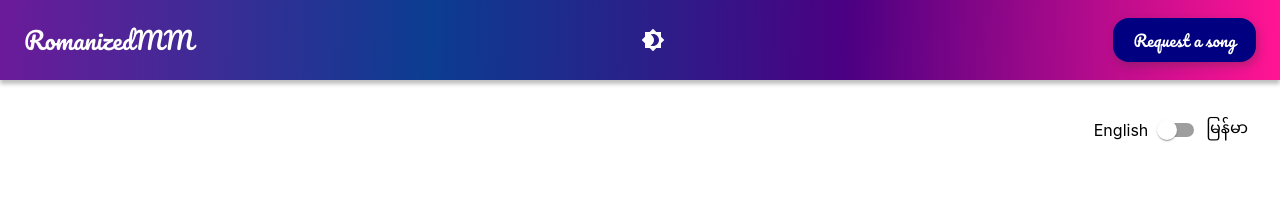
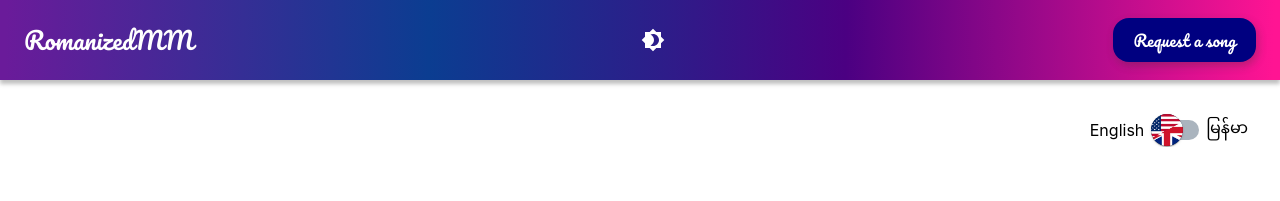
Before and after one commit to ynwin1/RomanizedMM, a React (Create React App) app in the folder client/: page / in a window 1280 px wide. Shown: the top 201 px of the page. Built offline with nearby package versions, Linux system fonts and the light colour scheme; no server answers.

Commit message:
add flags to toggler. Separate toggler as a stlyed component

```diff
--- a/client/src/components/Toggler/Toggler.js
+++ b/client/src/components/Toggler/Toggler.js
@@ -1,8 +1,8 @@
-import Switch from "@mui/material/Switch";
 import React, {useContext} from "react";
 import LanguageContext from "../../language/LanguageContext";
 import {selectTextColor} from "../../themes/ColorSelect";
 import {useTheme} from "@mui/system";
+import {LanguageSwitch} from "./TogglerStyling";
 
 export const LanguageToggler = () => {
     const theme = useTheme();
@@ -12,7 +12,7 @@ export const LanguageToggler = () => {
     return (
         <div style={{display: 'flex', flexDirection: 'row', marginTop:'1rem', marginRight: '2rem', justifyContent: "right", alignItems: "center"}}>
             <p style={{color: color}}>English</p>
-                <Switch
+                <LanguageSwitch
                     checked={language === 'mm'}
                     onChange={toggleLanguageMode}
                     name="languageToggle"
--- /dev/null
+++ b/client/src/components/Toggler/TogglerStyling.js
@@ -0,0 +1,52 @@
+import Switch from "@mui/material/Switch";
+import { styled } from "@mui/system";
+import engImg from "../../logos/ukus.png";
+import mmImg from "../../logos/myanmar.png";
+
+export const LanguageSwitch = styled(Switch)({
+    width: 62,
+    height: 34,
+    padding: 7,
+    '& .MuiSwitch-switchBase': {
+        margin: 1,
+        padding: 0,
+        transform: 'translateX(6px)',
+        '&.Mui-checked': {
+            color: '#fff',
+            transform: 'translateX(22px)',
+            '& .MuiSwitch-thumb:before': {
+                backgroundImage: `url(${mmImg})`,
+                backgroundSize: 'cover',
+                borderRadius: '50%',
+            },
+            '& + .MuiSwitch-track': {
+                opacity: 1,
+                backgroundColor: '#aab4be',
+            },
+        },
+    },
+    '& .MuiSwitch-thumb': {
+        backgroundColor: '#001e3c',
+        width: 32,
+        height: 32,
+        borderRadius: '50%',
+        '&::before': {
+            content: "''",
+            position: 'absolute',
+            width: '100%',
+            height: '100%',
+            left: 0,
+            top: 0,
+            backgroundImage: `url(${engImg})`,
+            backgroundPosition: 'center',
+            backgroundRepeat: 'no-repeat',
+            backgroundSize: 'cover',
+            borderRadius: '50%',
+        },
+    },
+    '& .MuiSwitch-track': {
+        opacity: 1,
+        backgroundColor: '#aab4be',
+        borderRadius: 20 / 2,
+    },
+});
```
Also changed, not shown: client/src/logos/myanmar.png (added), client/src/logos/ukus.png (added).
